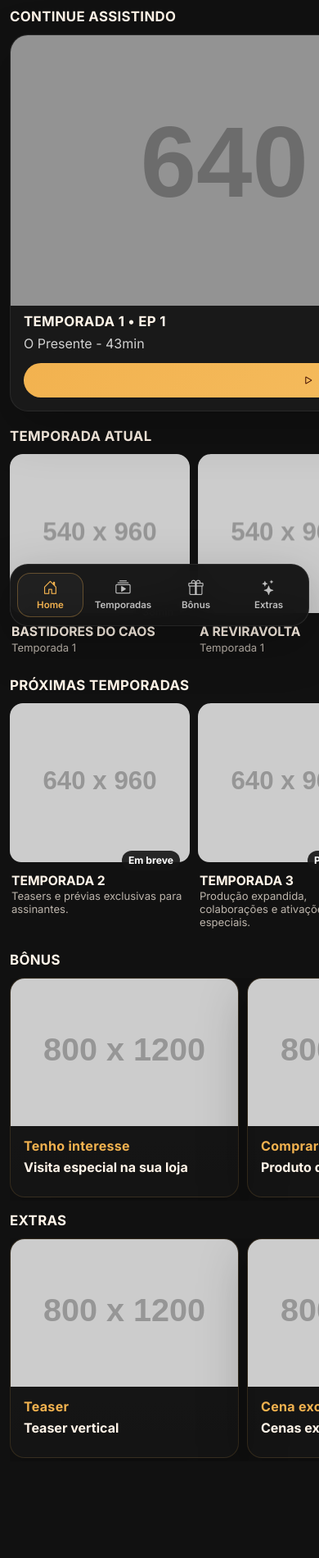
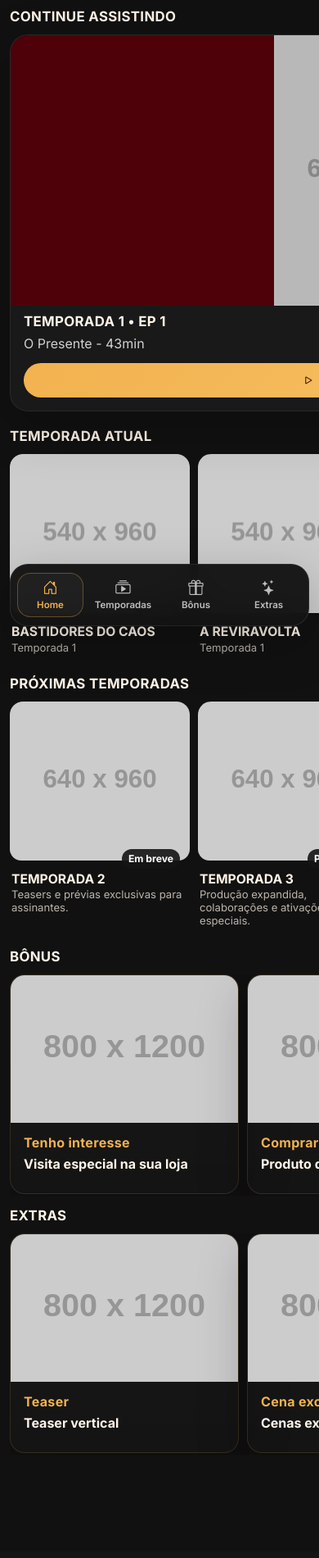
Before and after one commit to Hunter954/MariOlivierOficial, a Flask app: page / in a window 390 px wide. Shown: the part 68-1969 px from the top of the page at 82% size. After the commit the page ends 1841 px from the top, so only its background shows below. Run offline with Flask 3, Linux system fonts and the light colour scheme; grey boxes labelled with a size stand in for pictures from a placeholder-image service; some libraries are stand-ins or nearby versions.

Commit message:
Update style.css

```diff
--- a/app/static/css/style.css
+++ b/app/static/css/style.css
@@ -672,7 +672,11 @@
   .netflix-mobile-card .hero-media {
     position: relative;
     height: 330px;
-    filter: saturate(.95) brightness(.72);
+    background-size: contain;
+    background-repeat: no-repeat;
+    background-position: center center;
+    background-color: #5a0008;
+    filter: saturate(.95) brightness(.9);
   }
   .netflix-mobile-card .hero-overlay.mobile-overlay-card {
     position: relative;
@@ -729,15 +733,23 @@
   .media-row.mobile-card-row,
   .media-row.mobile-snap-row {
     gap: 10px;
+    overflow-x: auto;
+    overflow-y: hidden;
+    -webkit-overflow-scrolling: touch;
+    scroll-snap-type: x proximity;
+    touch-action: pan-x;
     padding-right: 6px;
+    padding-bottom: 2px;
   }
   .mobile-portrait-card,
   .mobile-episode-card {
+    flex: 0 0 auto;
     width: 132px;
     border-radius: 16px;
     background: transparent;
     border: 0;
     box-shadow: none;
+    scroll-snap-align: start;
   }
   .mobile-episode-card .thumb,
   .mobile-portrait-card .thumb {
@@ -763,8 +775,10 @@
     gap: 16px;
   }
   .stacked-mobile-card {
+    flex: 0 0 auto;
     width: 248px;
     border-radius: 18px;
+    scroll-snap-align: start;
   }
   .stacked-mobile-card .thumb {
     height: 156px;
```
